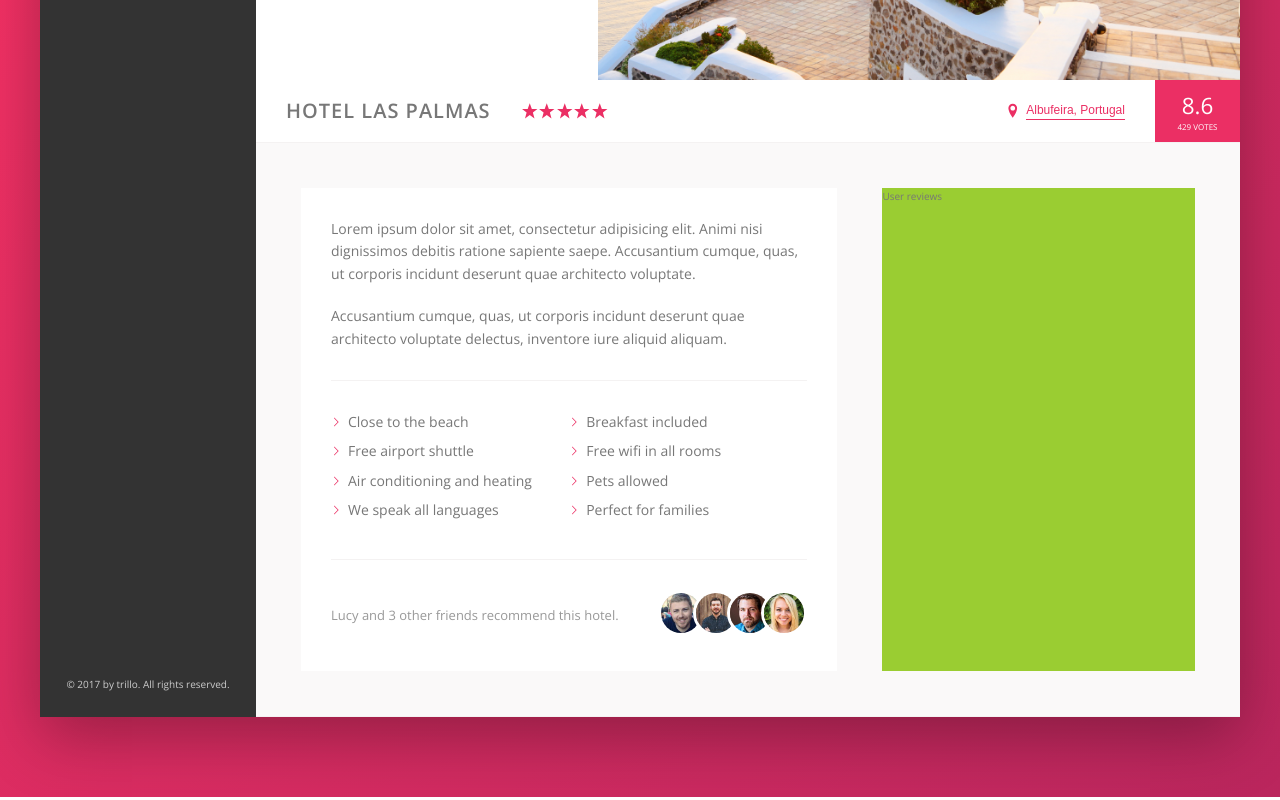
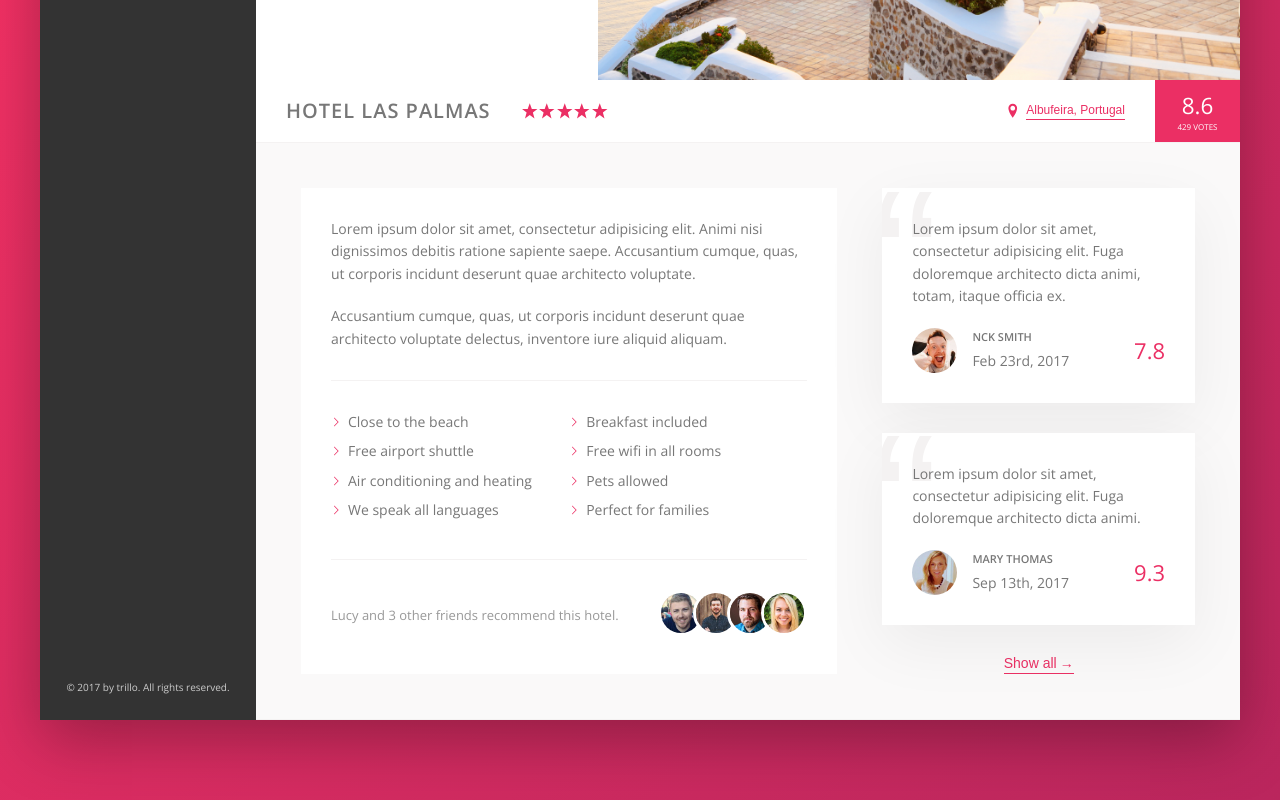
Before and after one commit to elavagni/Trillo, a website: page index.html in a window 1280 px wide. Shown: the part 455-1255 px from the top of the page. Drawn offline with nearby package versions, Linux system fonts and the light colour scheme.

Commit message:
Used figure,  blockquote, and figcaption elements to display the user reviews

```diff
--- a/index.html
+++ b/index.html
@@ -36,8 +36,8 @@
                         <span class="user-nav__notification">13</span>
                     </div>
                     <div class="user-nav__user">
-                        <img src="img/user.jpg" alt="User photo" class="user-nav__user-photo">
-                        <span class="user-nav__user-name">Jonas</span>
+                        <img src="img/eric.jpg" alt="User photo" class="user-nav__user-photo">
+                        <span class="user-nav__user-name">Eric</span>
                     </div>
                 </nav>
             </header>
@@ -157,7 +157,35 @@
                             </div>
                         </div>
                         <div class="user-reviews">
-                            User reviews
+                            <figure class="review">
+                                <blockquote class="review__text">
+                                    Lorem ipsum dolor sit amet, consectetur adipisicing elit. Fuga doloremque architecto dicta animi, totam, itaque officia ex.
+                                </blockquote>
+                                <figcaption class="review__user">
+                                    <img src="img/user-1.jpg" alt="User 1" class="review__photo">
+                                    <div class="review__user-box">
+                                        <p class="review__user-name">Nck Smith</p>
+                                        <p class="review__date">Feb 23rd, 2017</p>
+                                    </div>
+                                    <div class="review__rating">7.8</div>
+                                </figcaption>
+                            </figure>
+
+                            <figure class="review">
+                                <blockquote class="review__text">
+                                    Lorem ipsum dolor sit amet, consectetur adipisicing elit. Fuga doloremque architecto dicta animi.
+                                </blockquote>
+                                <figcaption class="review__user">
+                                    <img src="img/user-2.jpg" alt="User 1" class="review__photo">
+                                    <div class="review__user-box">
+                                        <p class="review__user-name">Mary Thomas</p>
+                                        <p class="review__date">Sep 13th, 2017</p>
+                                    </div>
+                                    <div class="review__rating">9.3</div>
+                                </figcaption>
+                            </figure>
+
+                            <button class="btn-inline">Show all<span>&rarr;</span></button>
                         </div>
                     </div>
                 </main>
--- a/sass/_components.scss
+++ b/sass/_components.scss
@@ -273,8 +273,17 @@
     cursor: pointer;
     transition: all .2s;
 
+    & span {
+        margin-left: 3px;
+        transition: margin-left .2s;
+    }
+
     &:hover {
         color: var(--color-grey-dark-1);
+
+        span {
+            margin-left: 8px;
+        }
     }
 
     &:focus {
@@ -369,3 +378,70 @@
 
     }
 }
+
+
+///////////////////////////////////////////////////////
+//RECOMMEND
+.review {
+    position: relative;
+    background-color: var(--color-white);
+    box-shadow: var(--shadow-light);
+    padding: 3rem;
+    margin-bottom: 3rem; ;
+    margin-left: 3.5;
+    overflow: hidden;
+
+    &__text {
+        margin-bottom: 2rem;
+        z-index: 10;
+        position: relative;
+    }
+
+    &__user {
+        display: flex;
+        align-items: center;
+    }
+
+    &__photo {
+        height: 4.5rem;
+        width: 4.5rem;
+        border-radius: 50%;
+        margin-right: 1.5rem ;
+    }
+
+    &__user-box {
+       margin-right: auto;
+    }
+
+    &__user-name {
+        font-size: 1.1rem;
+        font-weight: 600;
+        text-transform: uppercase;
+        margin-bottom: .4rem;
+    }
+
+    &__user-date {
+        font-size: 1rem;
+        color: var(--color-grey-dark-3);
+    }
+
+    &__rating {
+      color: var(--color-primary);
+      font-size: 2.2rem;
+      font-weight: 300;
+
+    }
+
+    &::before {
+        content: "\201C";
+        position: absolute;
+        top: -2.75rem;
+        left: -1rem;
+        line-height: 1;
+        font-size: 20rem;
+        color: var(--color-grey-light-2);
+        font-family: sans-serif;
+        z-index: 1;
+
+    }
+}
--- a/sass/_layout.scss
+++ b/sass/_layout.scss
@@ -39,6 +39,7 @@
 }
 
 .detail {
+    font-size: 1.4rem;
     display: flex;
     padding: 4.5rem;
     background-color: var(--color-grey-light-1);
@@ -55,6 +56,8 @@
 }
 
 .user-reviews {
-    background-color: yellowgreen;
     flex: 1;
+    display: flex;
+    flex-direction: column;
+    align-items: center;
 }
```
Also changed, not shown: css/style.css, img/eric.jpg (added).
